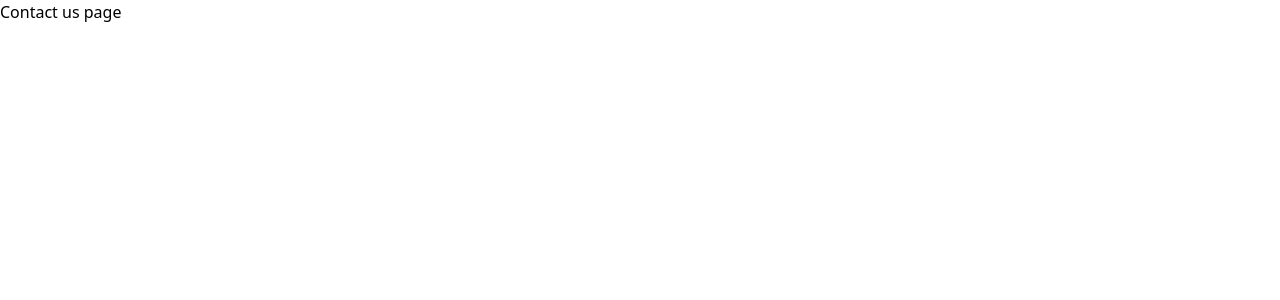
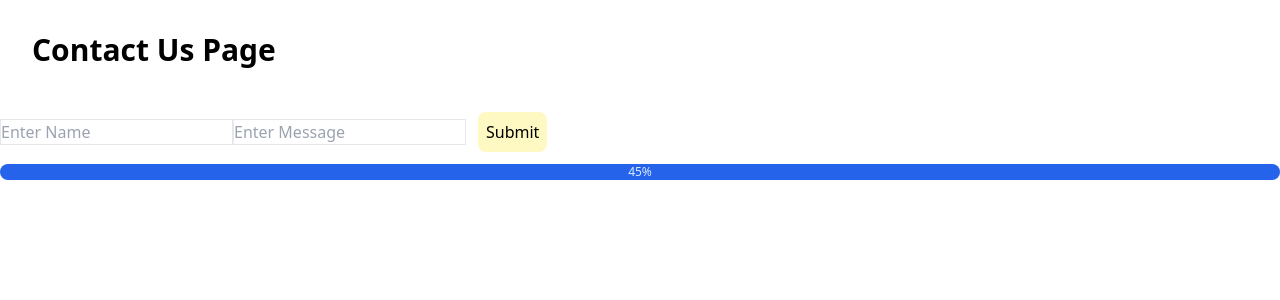
Before and after one commit to HarshVikram-CedCoss/Demo, a React (Create React App) app: page /contact in a window 1280 px wide. Shown: the top 300 px of the page. Built offline with nearby package versions, Linux system fonts and the light colour scheme.

Commit message:
Normal contact us page design

```diff
--- a/src/components/About.tsx
+++ b/src/components/About.tsx
@@ -1,8 +1,8 @@
-const About=()=>{
-    return (
-        <div>
-            About us Page
-        </div>
-    )
-}
+const About = () => {
+  return (
+    <div>
+      <h1>This is demo app web page</h1>
+    </div>
+  );
+};
 export default About;
--- a/src/components/Contact.tsx
+++ b/src/components/Contact.tsx
@@ -1,8 +1,29 @@
-const Contact=()=>{
-    return (
-        <div>
-            Contact us page
+const Contact = () => {
+  return (
+    <div>
+      <h1 className="font-bold text-3xl p-4 m-4">Contact Us Page</h1>
+      <form>
+        <input
+          placeholder="Enter Name"
+          type="text"
+          className="border border-solid border- yellow"
+        />
+        <input
+          placeholder="Enter Message"
+          type="text"
+          className="border border-solid border- yellow"
+        />
+        <button className="px-2 py-2 bg-yellow-100 m-3 rounded-lg">
+          Submit
+        </button>
+
+        <div className="w-full bg-gray-200 rounded-full dark:bg-gray-700">
+          <div className="bg-blue-600 text-xs font-medium text-blue-100 text-center p-0.5 leading-none rounded-full">
+            45%
+          </div>
         </div>
-    )
-}
+      </form>
+    </div>
+  );
+};
 export default Contact;
```
